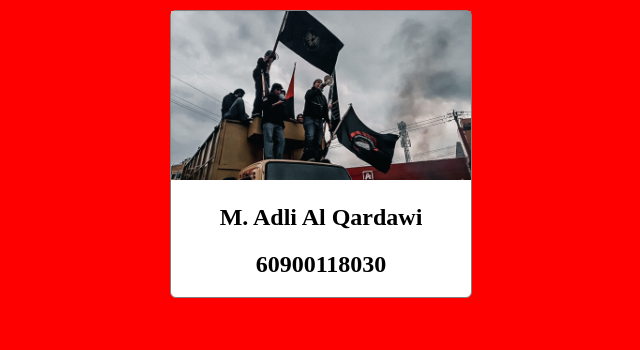
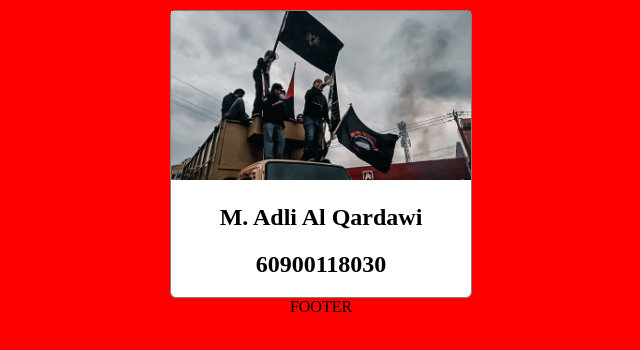
Before and after one commit to adlyalqardawi/adly-60900118030, a plain HTML site: page index.html in a window 1280 px wide. Shown: the full height of the page, 329-969 px from the left. Drawn offline with Linux system fonts and the light colour scheme.

Commit message:
added new div as footer container with id = footer

```diff
--- a/index.html
+++ b/index.html
@@ -10,6 +10,7 @@
         <h2 id="profile-name">M. Adli Al Qardawi</h2>
         <h2 id="profile-name">60900118030</h2>
     </div>
+    <div id="footer">FOOTER</div>
     </center>
 </body>
 </html>
```
